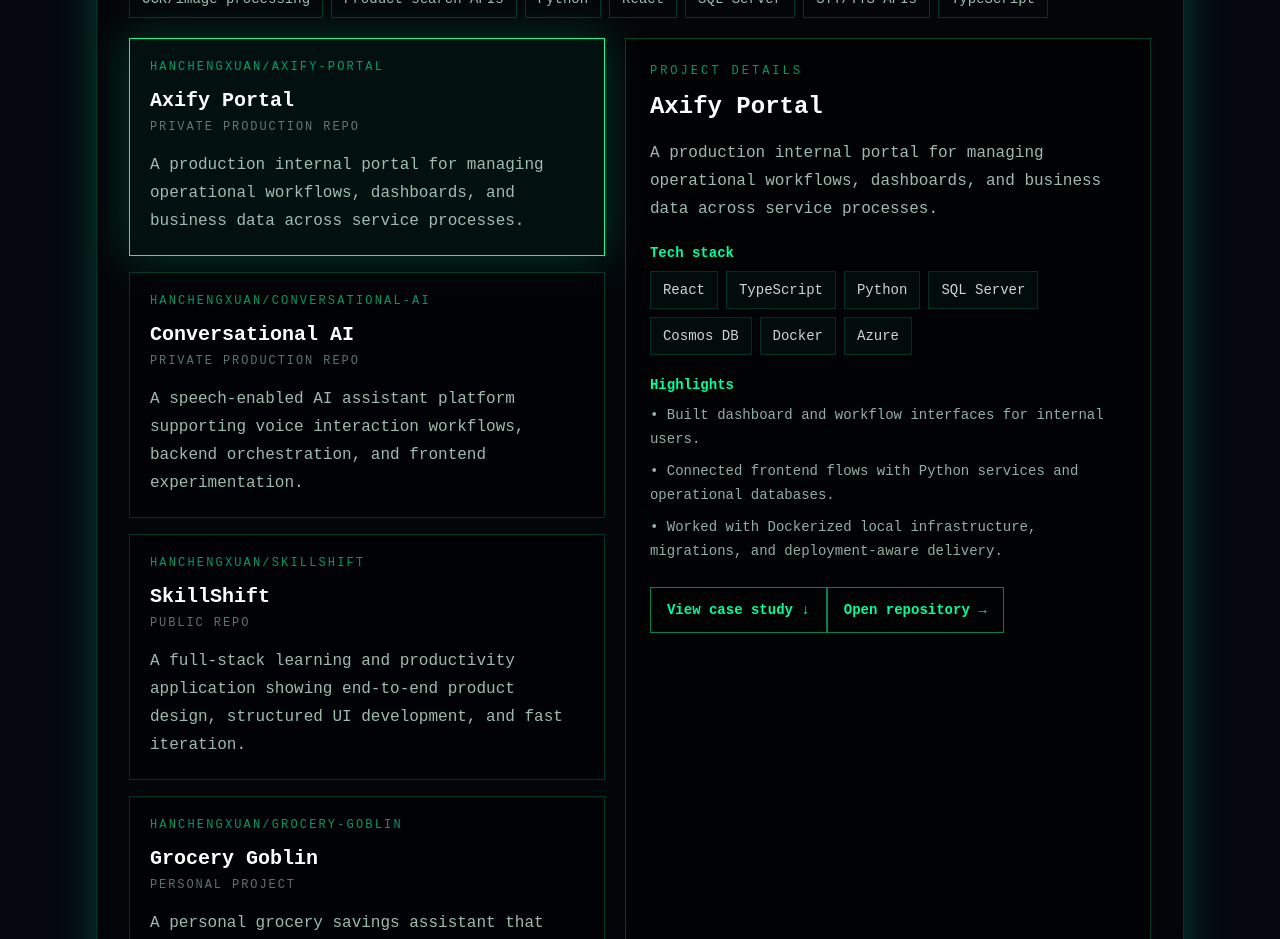
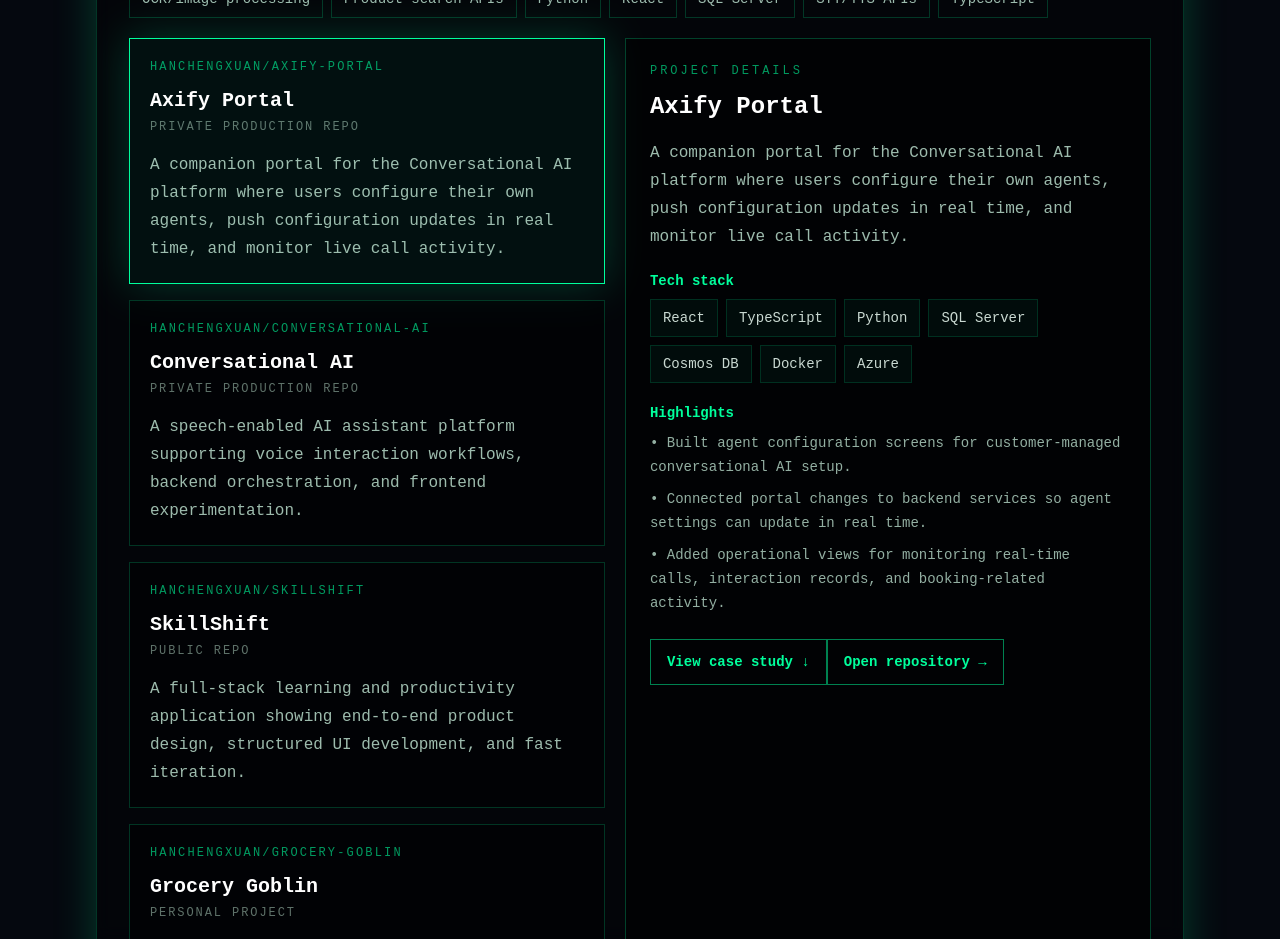
Before and after one commit to hanchengxuan/Liam-Han-Portfolio, a Next.js app: page / in a window 1280 px wide. Shown: the part 3080-4019 px from the top of the page. Built offline with nearby package versions, Linux system fonts and the light colour scheme.

Commit message:
Clarify Axify Portal project scope

```diff
--- a/app/page.tsx
+++ b/app/page.tsx
@@ -98,15 +98,15 @@ const projects = [
     link: 'https://github.com/hanchengxuan/Axify-Portal',
     access: 'private production repo',
     roles: ['Full Stack', 'Frontend', 'Automation'],
-    description: 'A production internal portal for managing operational workflows, dashboards, and business data across service processes.',
+    description: 'A companion portal for the Conversational AI platform where users configure their own agents, push configuration updates in real time, and monitor live call activity.',
     stack: ['React', 'TypeScript', 'Python', 'SQL Server', 'Cosmos DB', 'Docker', 'Azure'],
-    details: ['Built dashboard and workflow interfaces for internal users.', 'Connected frontend flows with Python services and operational databases.', 'Worked with Dockerized local infrastructure, migrations, and deployment-aware delivery.'],
+    details: ['Built agent configuration screens for customer-managed conversational AI setup.', 'Connected portal changes to backend services so agent settings can update in real time.', 'Added operational views for monitoring real-time calls, interaction records, and booking-related activity.'],
     caseStudy: {
-      problem: 'Operations needed clearer tools for managing venue/service workflows, dashboards, and business data without relying on scattered manual checks.',
-      role: 'Worked across frontend screens, Python service integration, database-backed workflows, and deployment-aware local infrastructure.',
-      work: ['React/TypeScript dashboard and workflow UI', 'Python services connected to SQL Server and Cosmos DB', 'Dockerized local setup, migrations, and operational data views'],
-      outcome: 'Helped support production venue operations with clearer workflow screens and more maintainable internal tooling.',
-      next: 'Add more self-serve analytics and tighter monitoring around workflow bottlenecks.',
+      problem: 'Users needed a self-serve way to configure conversational agents and monitor live calls without engineering support for every change.',
+      role: 'Worked across portal UI, backend integration, database-backed configuration flows, and real-time operational views.',
+      work: ['React/TypeScript agent configuration interface', 'Backend integration for real-time agent configuration updates', 'Live call and interaction monitoring views backed by operational data'],
+      outcome: 'Gave users a clearer control surface for managing their agents while keeping configuration changes connected to the live Conversational AI system.',
+      next: 'Improve audit history, configuration validation, and deeper live-call analytics for agent performance.',
     },
   },
   {
```
